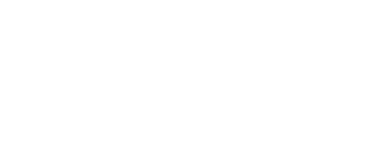
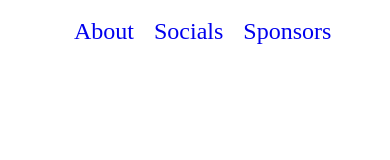
Before and after one commit to giannilamartina/Influencer-Website, a plain HTML site: page index.html in a window 390 px wide. Drawn offline with Linux system fonts and the light colour scheme; files that its build step writes are made by us from their sources.

Commit message:
added nav styles

```diff
--- a/index.html
+++ b/index.html
@@ -8,5 +8,17 @@
     </head>
     <body>
 
+        <nav id="navbar" class="nav"></nav>
+            <ul class="nav-list">
+                <li>
+                    <a href="#about">About</a>
+                </li>
+                <li>
+                    <a href="#socials">Socials</a>
+                </li>
+                <li>
+                    <a href="#sponsors">Sponsors</a>
+                </li>
+            </ul>
     </body>
 </html>
--- a/styles.css
+++ b/styles.css
@@ -0,0 +1,37 @@
+.nav {
+    display: flex;
+    justify-content: center;
+    position: fixed;
+    top: 0;
+    left: 0;
+    width: 100%;
+
+}
+
+.nav-list {
+    display: flex;
+}
+
+@media (max-width: 28.75em) {
+    .nav {
+        justify-content: center;
+    }
+
+    .nav-list {
+        margin: 0 1rem;
+    }
+}
+
+.nav-list a {
+    display: block;
+    font-size: 1.5rem;
+    padding: 10px;
+}
+
+ul {
+    list-style: none;
+}
+
+a {
+    text-decoration: none;
+}
```
